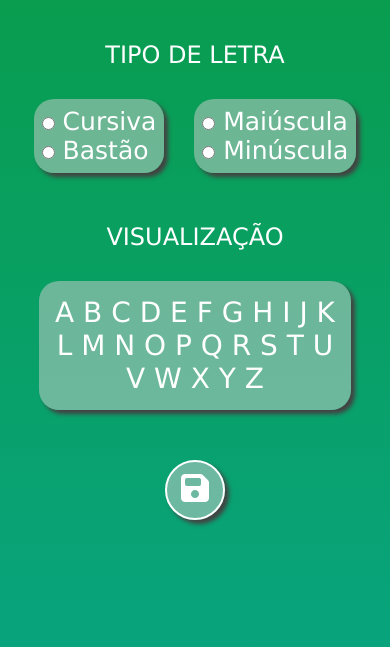
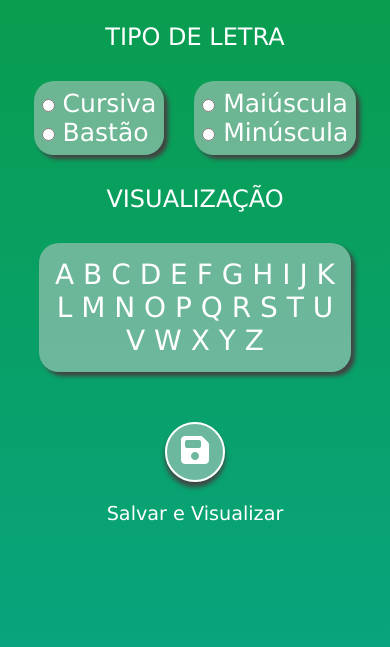
Before and after one commit to AnnaGabrielaMS/Alfabeto, a plain HTML site: page configuracao.html in a window 390 px wide. Shown: the part 63-710 px from the top of the page. Drawn offline with Linux system fonts and the light colour scheme.

Commit message:
Adicionando uma legenda no botão de salvar das configurações

```diff
--- a/configuracao.html
+++ b/configuracao.html
@@ -42,6 +42,7 @@
 
         <div>
             <button class="botao-salvar" title="SALVAR E VISUALIZAR" onclick="mudarLetra()"><i class="fa-solid fa-floppy-disk"></i></button>
+            <p class="texto-botao">Salvar e Visualizar</p>
         </div>
     </main>
     <script src="js/configuracao.js"></script>
--- a/css/configuracao.css
+++ b/css/configuracao.css
@@ -32,15 +32,19 @@ p {
     margin: 30px auto;
 }
 
+.texto-botao{
+    font-size: 1.2rem;
+}
+
 .botao-salvar {
     display: block;
     font-size: 40px;
-    margin: 30px auto;
+    margin: 10px auto;
     width: 80px;
     height: 80px;
     cursor: pointer;
     background-color: rgba(207, 207, 207, 0.5);
-    box-shadow: 4px 4px 4px rgb(67, 66, 66);
+    box-shadow: 0 5px 5px 0 rgb(67, 66, 66);
     color: white;
     padding: 5px;
     border: 2px solid white;
@@ -66,7 +70,7 @@ p {
     }
 
     p{
-        margin-top: 50px;
+        margin-top: 20px;
         font-size: 3rem;
     }
 
```
